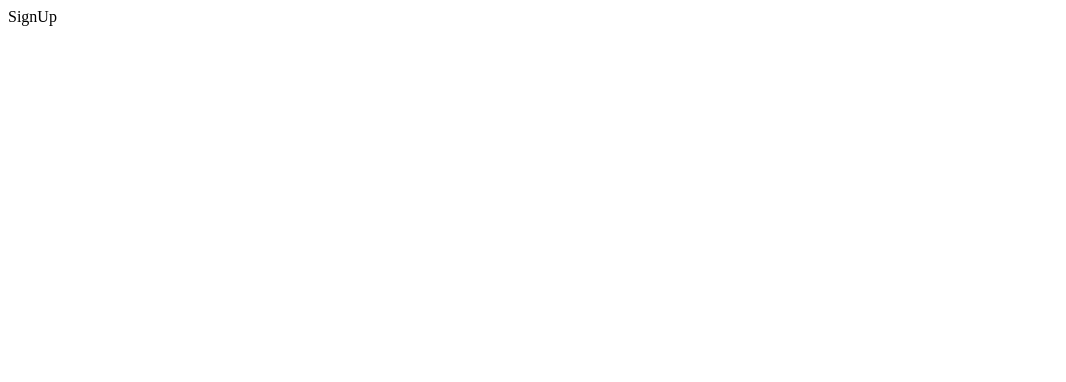
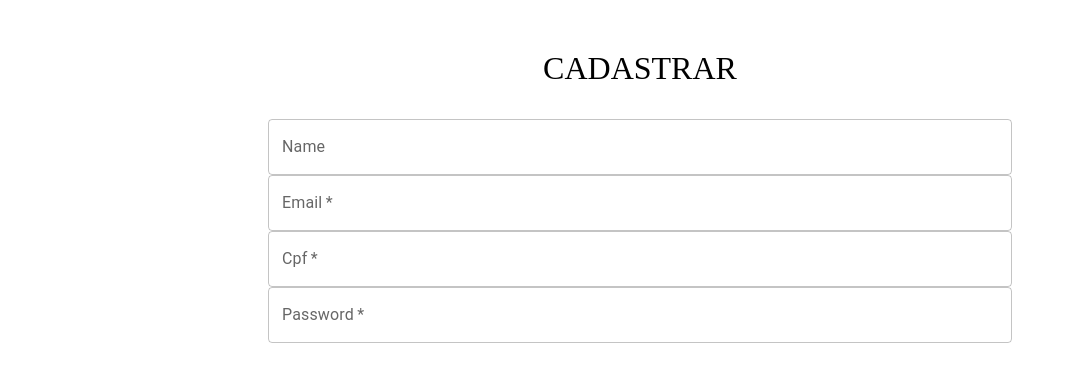
Before and after one commit to Otuada/Laberango, a React (Create React App) app in the folder laberango/: page /signUp in a window 1280 px wide. Shown: the top 382 px of the page, without its empty margins (0-1066 px from the left). Built offline with nearby package versions, Linux system fonts and the light colour scheme.

Commit message:
laberango signUp

```diff
--- a/laberango/src/Pages/SignUp/SignUp.js
+++ b/laberango/src/Pages/SignUp/SignUp.js
@@ -1,8 +1,76 @@
 import React from "react";
+import { useForm } from "../../Hooks/useForm";
+import { Main, InputMuiMaterial } from "./styled";
 
 const SignUp = () =>{
+    const { form, onChange, clean } = useForm(
+        {
+            "name": "",
+            "email": "",
+            "cpf": "",
+            "password": ""
+        }
+    )
+
+    const onSubmitForm = (e) => {
+        e.preventDefault();
+        console.log(form)
+    }
+
+
     return(
-        <div>SignUp</div>
+        <Main>
+            <p>CADASTRAR</p>
+            <form onSubmit={onSubmitForm}>
+            <InputMuiMaterial
+                id="outlined-basic"
+                label={"Name"}
+                name='name'
+                type={'text'}
+                placeholder={'Digite seu nome'}
+                variant="outlined"
+                value={form.name}
+                onChange={onChange}
+            />
+            <InputMuiMaterial
+                    id="outlined-basic"
+                    label={'Email'}
+                    name='email'
+                    type={'email'}
+                    placeholder={'Digite seu email'}
+                    variant="outlined"
+                    value={form.email}
+                    onChange={onChange}
+                    required
+                />
+            <InputMuiMaterial
+                    id="outlined-basic"
+                    label={'Cpf'}
+                    name='cpf'
+                    type={'text'}
+                    placeholder={'Digite seu cpf'}
+                    variant="outlined"
+                    //value={cpfMask(form.cpf)}
+                    onChange={onChange}
+                    required
+            />
+            <div>
+            <InputMuiMaterial
+                        id="outlined-adornment-password"
+                        label={'Password'}
+                        name='password'
+                        //type={showPass ? 'text' : 'password'}
+                        placeholder={'minimo 6 caracteres'}
+                        inputProps={{ minLength: 6, title: "A senha deve conter no minimo 6 digitos" }}
+                        value={form.password}
+                        onChange={onChange}
+                        required
+                        />
+            </div>
+            </form>
+
+
+        </Main>
     )
 }
 
--- a/laberango/src/Pages/SignUp/styled.js
+++ b/laberango/src/Pages/SignUp/styled.js
@@ -0,0 +1,56 @@
+import styled from "styled-components"
+import { Button } from "@mui/material"
+import { TextField } from "@mui/material"
+
+export const InputMuiMaterial =styled(TextField)`
+    &&{
+        width: 100%;
+    }
+
+`
+
+export const Main = styled.div`
+    padding: 10px;
+    height: 100vh;
+    display: flex;
+    flex-direction: column;
+    align-items: center;
+    p{
+        font-size: 2rem;
+    }
+`
+
+export const Form = styled.form`
+
+    display: flex;
+    flex-direction: column;
+    align-items: center;
+    padding: 10px;
+    height: 30%;
+    justify-content: space-evenly
+
+`
+
+export const DivPassword = styled.div`
+    display: flex;
+    align-items: center;
+    justify-content: space-between;
+
+`
+
+export const ButtonStyled = styled(Button)`
+       &&{
+        background-color: #A3EF1B;
+        width: 100%;
+
+
+       }
+`
+
+export const ButtonCadastro = styled(Button)`
+    &&{
+
+        width: 100%;
+    }
+
+`
```
Also changed, not shown: laberango/src/Hooks/useForm.js (line endings or trailing spaces).
